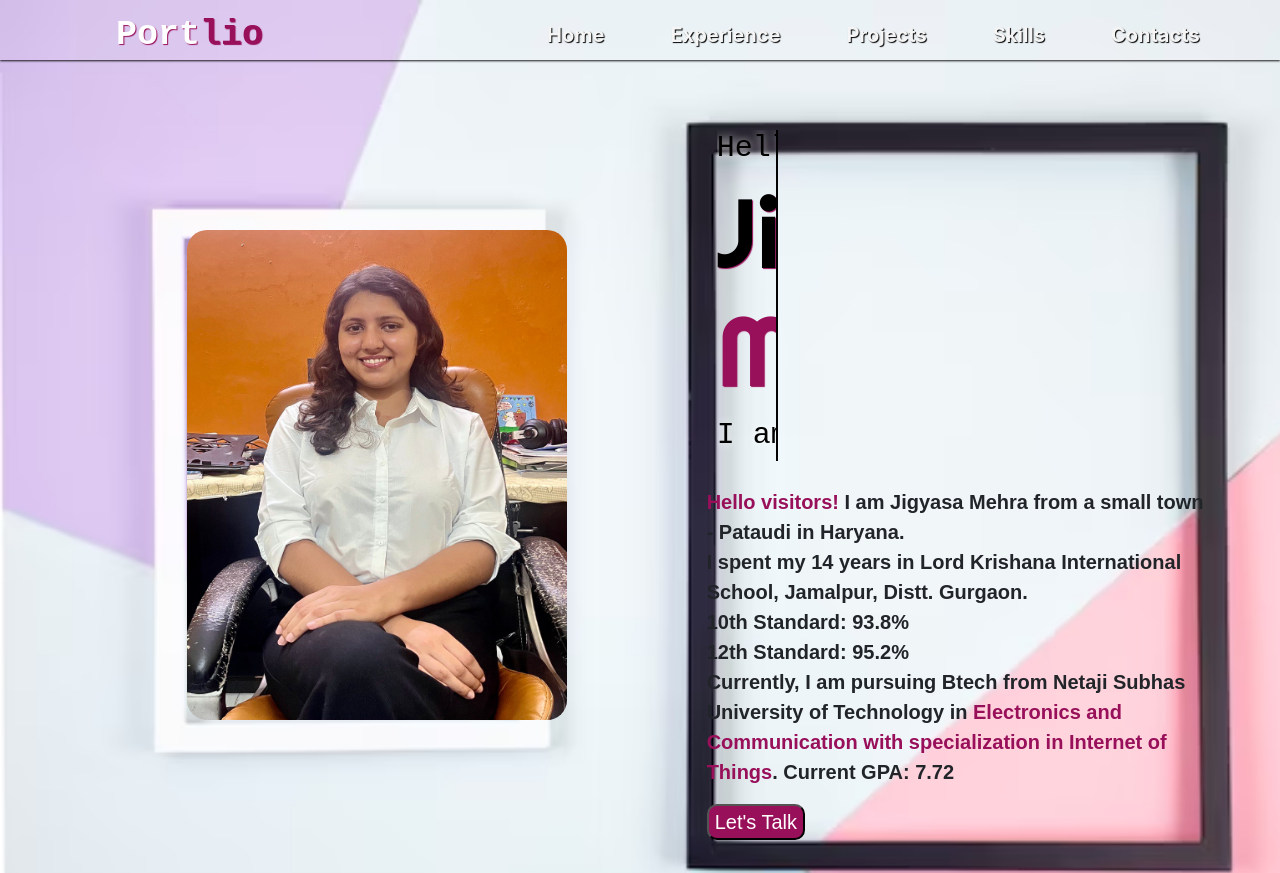
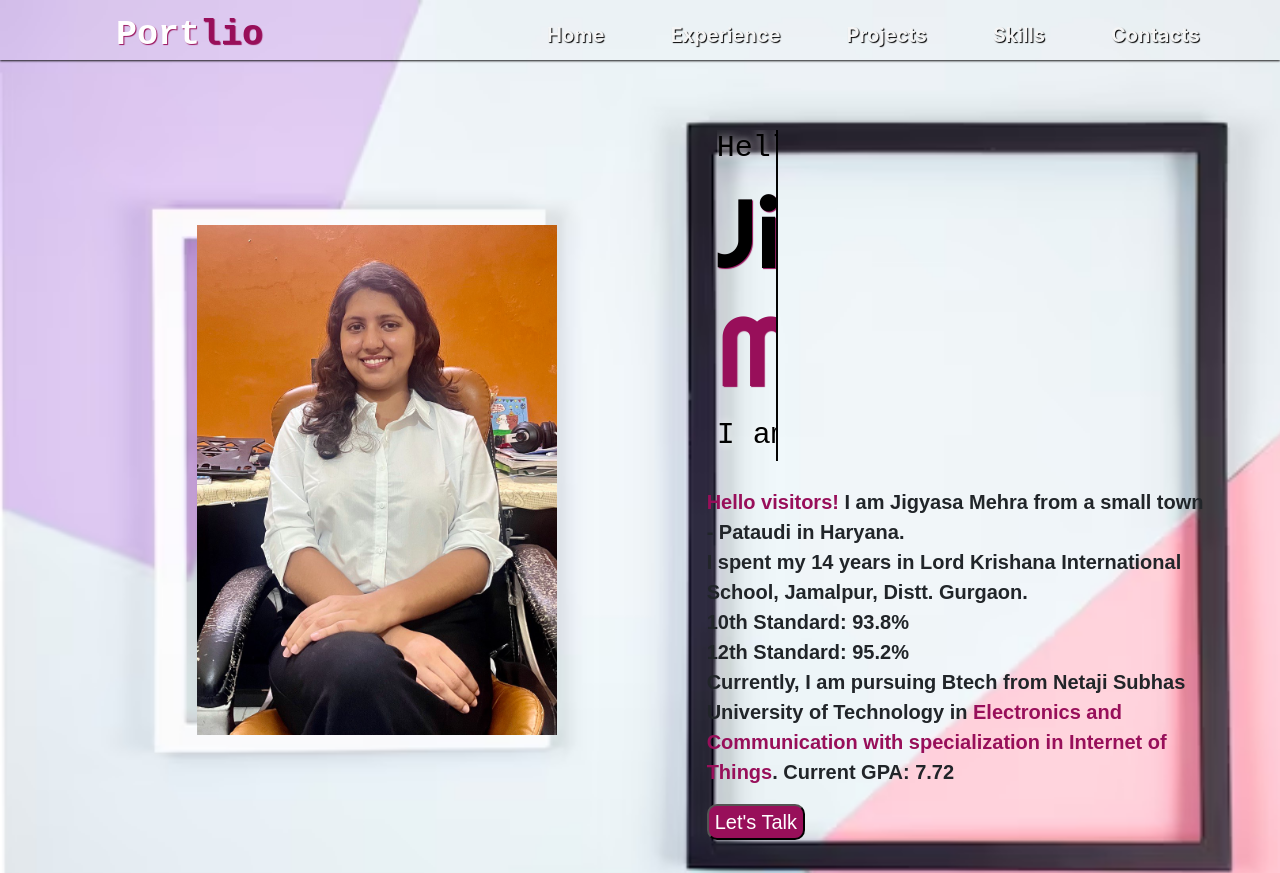
Before and after one commit to JigyasaMehra/Jigyasa.github.io, a plain HTML site: page index.html in a window 1280 px wide. Shown: the top 873 px of the page. Drawn offline with nearby package versions, Linux system fonts and the light colour scheme; a web font is replaced by a local one.

Commit message:
Update index.css

```diff
--- a/index.css
+++ b/index.css
@@ -123,12 +123,10 @@ font-family: monospace;
 font-size: 30px;
 }
 .pt5{
-  margin-top: 230px;
-  margin-left: 187px;
-  height: 490px;
-  width: 380px;
-  border-radius: 20px;
-
+  margin-top: 225px;
+  margin-left: 197px;
+  height: 510px;
+  width: 360px;
 }
 
 @media (max-width: 768px) {
@@ -183,7 +181,7 @@ font-size: 30px;
 }
 
 .exp{
-  background-image: url('pt17.jpg');
+  background-image: url('ex.jpg');
   background-repeat: no-repeat;
   background-size: cover;
   column-width: 180px;
```
